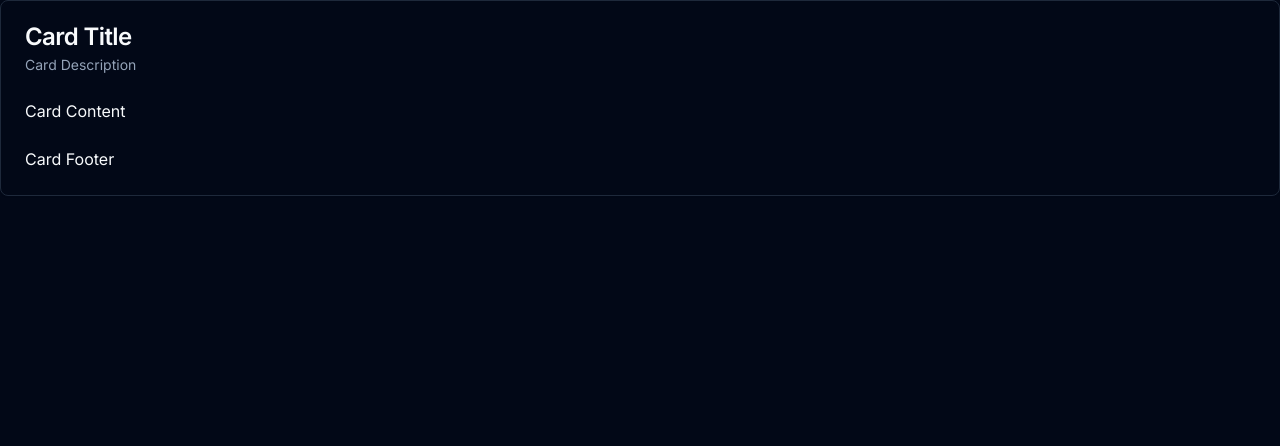
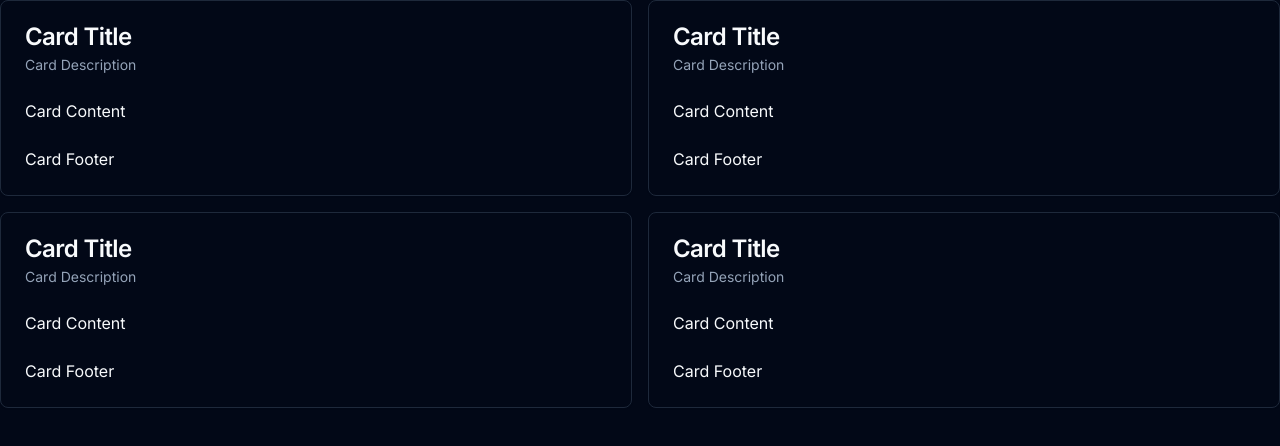
Before and after one commit to katamyra/dev-portfolio, a Next.js app: page /projects in a window 1280 px wide. Shown: the top 446 px of the page. Built offline with nearby package versions, Linux system fonts and the light colour scheme.

Commit message:
Working on projects

```diff
--- a/src/app/projects/page.tsx
+++ b/src/app/projects/page.tsx
@@ -1,8 +1,14 @@
 "use client"
 import ProjectsCard from "@/components/ui/ProjectsCard"
+
 export default function Projects() {
-
     return (
-        <ProjectsCard></ProjectsCard>
+        <div style={{ display: 'grid', gridTemplateColumns: 'repeat(2, 1fr)', gap: '1rem' }}>
+            <ProjectsCard></ProjectsCard>
+            <ProjectsCard></ProjectsCard>
+            <ProjectsCard></ProjectsCard>
+            <ProjectsCard></ProjectsCard>
+            {/* Add more ProjectsCard components as needed */}
+        </div>
     )
 }
```
